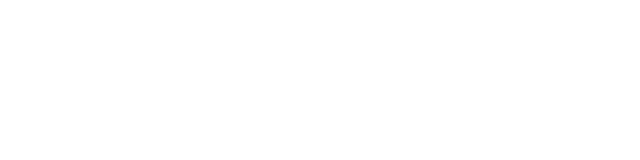
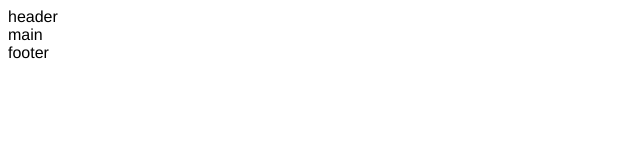
Before and after one commit to Luz42/proj-html-vuejs, a Vue app: page / in a window 1280 px wide. Shown: the top 160 px of the page, without its empty margins (0-640 px from the left). Built offline with nearby package versions, Linux system fonts and the light colour scheme.

Commit message:
Inizializzate le prinicipali macroare del progetto
HeaderComponent
MainComponent
FooterComponent

```diff
--- a/src/App.vue
+++ b/src/App.vue
@@ -1,14 +1,22 @@
 <template>
   <div id="app">
-
+    <HeaderComponent/>
+    <MainComponent/>
+    <FooterComponent/>
   </div>
 </template>
 
 <script>
+import HeaderComponent from './components/HeaderComponent.vue';
+import MainComponent from './components/MainComponent.vue';
+import FooterComponent from './components/FooterComponent.vue';
 
 export default {
   name: 'App',
   components: {
+    HeaderComponent,
+    MainComponent,
+    FooterComponent
   }
 }
 </script>
--- /dev/null
+++ b/src/components/FooterComponent.vue
@@ -0,0 +1,15 @@
+<template>
+  <footer>
+    footer
+  </footer>
+</template>
+
+<script>
+export default {
+  name: 'FooterComponent'
+}
+</script>
+
+<style scoped lang="scss">
+
+</style>
--- /dev/null
+++ b/src/components/HeaderComponent.vue
@@ -0,0 +1,15 @@
+<template>
+  <header>
+    header
+  </header>
+</template>
+
+<script>
+export default {
+ name: 'HeaderComponent'
+}
+</script>
+
+<style scoped lang="scss">
+
+</style>
--- /dev/null
+++ b/src/components/MainComponent.vue
@@ -0,0 +1,15 @@
+<template>
+  <main>
+    main
+  </main>
+</template>
+
+<script>
+export default {
+  name: 'MainComponent'
+}
+</script>
+
+<style scoped lang="scss">
+
+</style>
```
